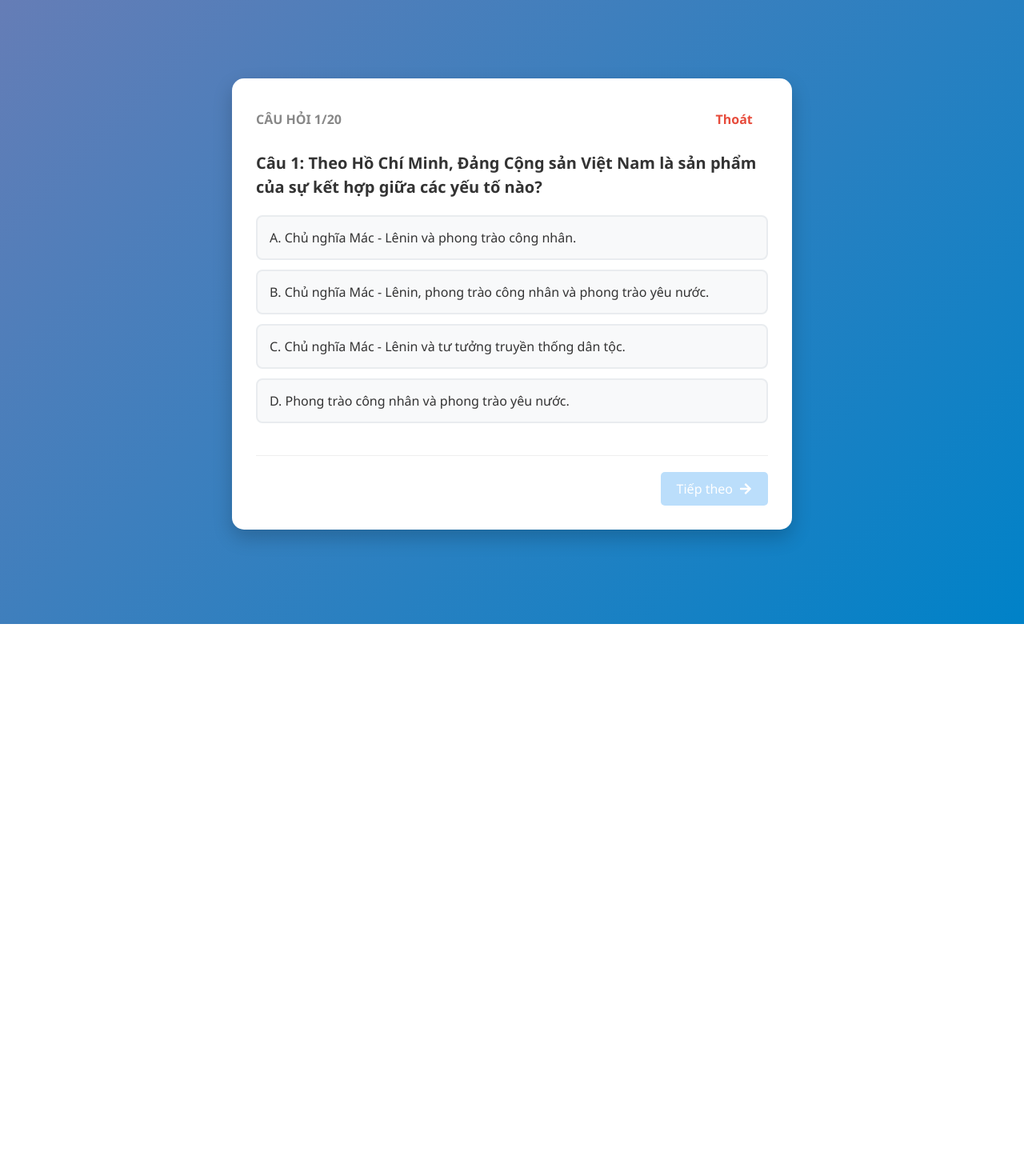
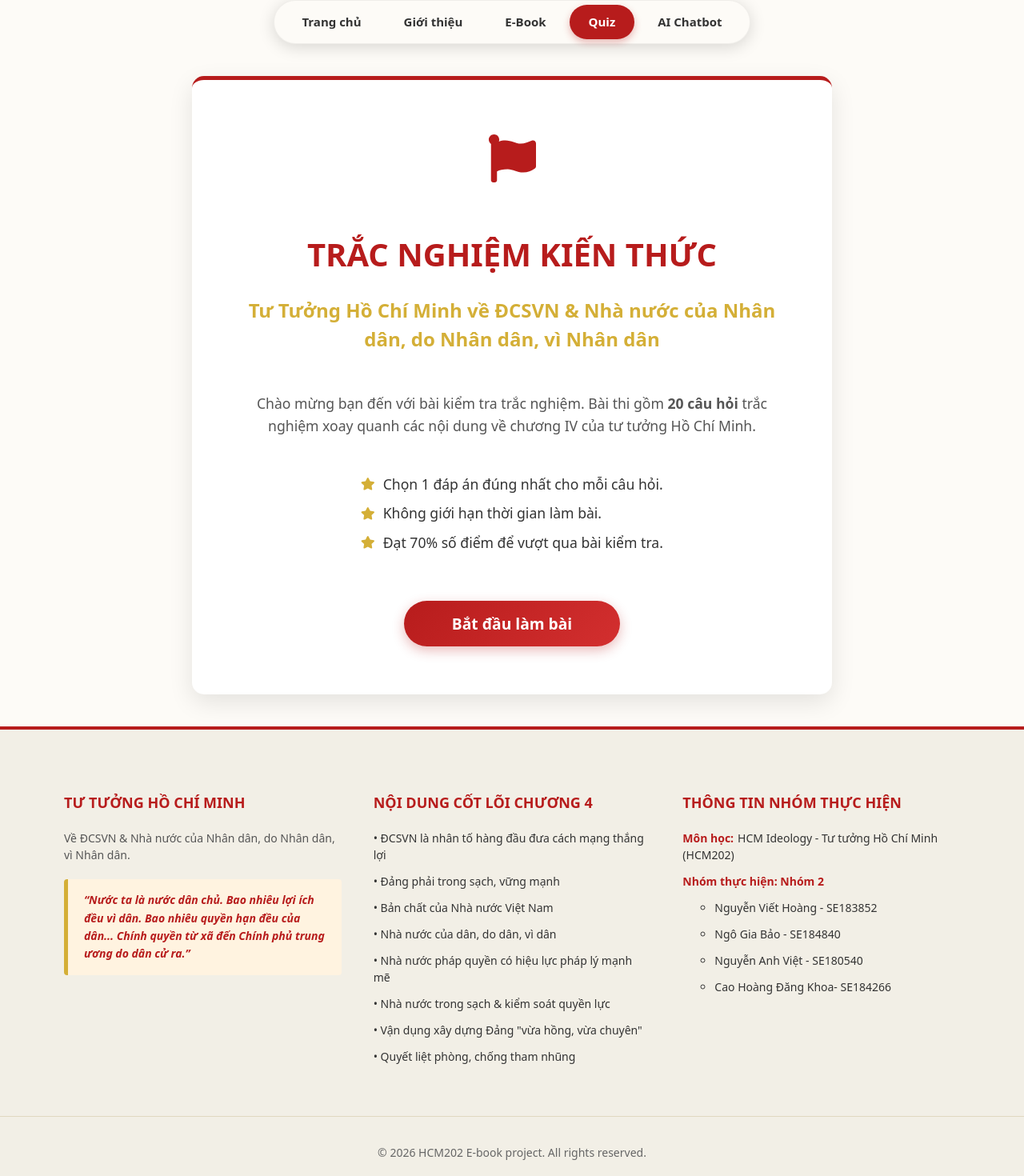
Before and after one commit to BaoNG0105/HCM202_Gr2, a React (Vite) app: page /quiz in a window 1280 px wide. Shown: the part 20-1490 px from the top of the page at 80% size. Before the commit the page ends 800 px from the top, so only its background shows below. Built offline with nearby package versions, Linux system fonts and the light colour scheme.

Commit message:
update website

```diff
--- a/src/components/Footer.css
+++ b/src/components/Footer.css
@@ -1,11 +1,16 @@
 .main-footer {
-    background-color: #111827;
-    color: #e5e7eb;
+    /* 1. Nền màu VÀNG NHẠT (Cream/Giấy cũ) */
+    background-color: #f2efe6;
+
+    /* 2. Text thường màu ĐEN */
+    color: #333333;
+
     padding-top: 60px;
     font-size: 14px;
     width: 100%;
     margin-top: auto;
-    /* Đẩy footer xuống đáy nếu nội dung ngắn */
+    /* Thêm viền đỏ trên cùng để tạo điểm nhấn ngăn cách với body */
+    border-top: 4px solid #b71c1c;
 }
 
 .footer-content {
@@ -20,35 +25,42 @@
 
 .footer-column {
     flex: 1;
-    /* Mỗi cột chiếm độ rộng bằng nhau */
     min-width: 250px;
 }
 
 .footer-column h3 {
-    color: #ffffff;
+    /* 3. Tiêu đề màu ĐỎ ĐẬM */
+    color: #b71c1c;
+
     font-size: 18px;
     margin-bottom: 20px;
     font-weight: 700;
     text-transform: uppercase;
-    /* Chữ in hoa tiêu đề */
 }
 
 /* Style cho cột 1: Subtitle & Quote */
 .subtitle {
-    color: #9ca3af;
+    color: #555555; /* Màu xám đậm hơn chút cho phụ đề */
     margin-bottom: 20px;
+    font-weight: 500;
 }
 
 .quote-box {
-    background-color: rgba(255, 255, 255, 0.05);
-    /* Nền mờ nhẹ */
+    /* Nền cam nhạt/vàng nhạt nổi bật hơn nền footer một chút */
+    background-color: #fff3e0;
+
     padding: 15px;
-    border-left: 4px solid #06b6d4;
-    /* Thanh màu xanh ngọc (Cyan) bên trái */
+
+    /* Thanh viền bên trái màu ĐỎ */
+    border-left: 4px solid #b71c1c;
+
     font-style: italic;
-    color: #22d3ee;
-    /* Màu chữ trích dẫn sáng hơn */
+
+    /* Chữ trích dẫn màu ĐỎ ĐẬM hoặc Đen */
+    color: #b71c1c;
+
     line-height: 1.6;
+    border-radius: 0 4px 4px 0;
 }
 
 /* Style cho cột 2: List */
@@ -59,7 +71,14 @@
 
 .footer-list li {
     margin-bottom: 12px;
-    color: #d1d5db;
+    color: #333333; /* Chữ đen */
+    transition: color 0.2s;
+}
+
+/* Hiệu ứng khi di chuột vào link danh sách */
+.footer-list li:hover {
+    color: #b71c1c;
+    cursor: pointer;
 }
 
 /* Style cho cột 3: Thông tin */
@@ -70,13 +89,12 @@
 
 .footer-info li {
     margin-bottom: 12px;
-    color: #d1d5db;
+    color: #333333; /* Chữ đen */
 }
 
 .footer-info span {
-    font-weight: 600;
-    color: #ffffff;
-    /* Nhãn (Label) màu trắng đậm */
+    font-weight: 700;
+    color: #b71c1c; /* Nhãn (Label) màu ĐỎ để nổi bật */
     margin-right: 5px;
 }
 
@@ -85,9 +103,10 @@
     margin-top: 50px;
     padding: 20px 0;
     text-align: center;
-    border-top: 1px solid #374151;
-    /* Đường kẻ ngang mờ ngăn cách */
-    color: #9ca3af;
-    background-color: #0f141e;
-    /* Màu nền đậm hơn một chút cho đáy */
+
+    /* Nền đậm hơn nền chính một chút để phân biệt */
+    background-color: #f2efe6;
+
+    border-top: 1px solid #e0d8c0;
+    color: #666666; /* Chữ xám cho phần bản quyền */
 }
--- a/src/components/Footer.jsx
+++ b/src/components/Footer.jsx
@@ -20,9 +20,13 @@
           <h3>Nội dung cốt lõi Chương 4</h3>
           <ul className="footer-list">
             <li>• ĐCSVN là nhân tố hàng đầu đưa cách mạng thắng lợi</li>
+            <li>• Đảng phải trong sạch, vững mạnh</li>
+            <li>• Bản chất của Nhà nước Việt Nam</li>
             <li>• Nhà nước của dân, do dân, vì dân</li>
-            <li>• Bản chất giai cấp công nhân của Nhà nước</li>
             <li>• Nhà nước pháp quyền có hiệu lực pháp lý mạnh mẽ</li>
+            <li>• Nhà nước trong sạch & kiểm soát quyền lực</li>
+            <li>• Vận dụng xây dựng Đảng "vừa hồng, vừa chuyên"</li>
+            <li>• Quyết liệt phòng, chống tham nhũng</li>
           </ul>
         </div>
 
@@ -30,14 +34,14 @@
         <div className="footer-column">
           <h3>Thông tin nhóm thực hiện</h3>
           <ul className="footer-info">
-            <li><span>Môn học:</span> HCM202 - Tư tưởng Hồ Chí Minh</li>
-            <li><span>Thành viên nhóm: Nhóm 2</span></li>
+            <li><span>Môn học:</span>HCM Ideology - Tư tưởng Hồ Chí Minh (HCM202)</li>
+            <li><span>Nhóm thực hiện: Nhóm 2</span></li>
             <li>
               <ul>
+                <li>Nguyễn Viết Hoàng - SE183852</li>
                 <li>Ngô Gia Bảo - SE184840</li>
-                <li>Nguyễn Quốc Việt - SE18</li>
-                <li>Nguyễn Viết Hoàng - SE183852</li>
-                <li>Cao Hoàng Đăng Khoa- SE18</li>
+                <li>Nguyễn Anh Việt - SE180540</li>
+                <li>Cao Hoàng Đăng Khoa- SE184266</li>
               </ul>
             </li>
           </ul>
@@ -45,7 +49,7 @@
       </div>
 
       <div className="footer-bottom">
-        <p>© 2025 Tiểu luận Chương 4: Đảng Cộng sản Việt Nam & Nhà nước của Nhân dân, do Nhân dân, vì Nhân dân.</p>
+        <p>© 2026 HCM202 E-book project. All rights reserved.</p>
       </div>
     </footer>
   );
--- a/src/components/Header.css
+++ b/src/components/Header.css
@@ -9,37 +9,46 @@
   width: 100%;
 }
 
-  /* Khối điều hướng hình viên thuốc màu đen */
+/* Khối điều hướng hình viên thuốc */
 .pill-nav {
-    background-color: #0f141e; /* Màu nền đen tối */
-    border-radius: 50px;       /* Bo tròn mạnh để tạo hình viên thuốc */
-    padding: 5px 10px;         /* Khoảng cách đệm bên trong */
+  /* 1. Đổi nền sang màu TRẮNG BE (Màu giấy cũ/ngà) */
+  background-color: #fdfbf7;
+
+  border-radius: 50px;
+  padding: 5px 10px;
   display: flex;
-    gap: 5px;                  /* Khoảng cách giữa các nút */
-    box-shadow: 0 4px 15px rgba(0, 0, 0, 0.3); /* Đổ bóng nhẹ */
+  gap: 5px;
+  /* Tăng độ đậm của bóng đổ để nổi bật trên nền sáng */
+  box-shadow: 0 4px 20px rgba(0, 0, 0, 0.15);
+  border: 1px solid rgba(0,0,0,0.05); /* Thêm viền mờ cho sắc nét */
 }
 
 /* Style chung cho các link */
 .nav-item {
-    color: #e5e7eb;            /* Màu chữ trắng xám */
+  /* 2. Đổi chữ sang màu ĐEN (Xám đậm cho dịu mắt) */
+  color: #333333;
+
   text-decoration: none;
-    padding: 10px 24px;        /* Độ rộng của nút */
-    border-radius: 30px;       /* Bo tròn nút con */
+  padding: 10px 24px;
+  border-radius: 30px;
   font-weight: 600;
   font-size: 15px;
   transition: all 0.3s ease;
 }
 
+/* Hiệu ứng khi di chuột (Hover) */
 .nav-item:hover {
-    color: white;
-    background-color: rgba(255, 255, 255, 0.1);
+  color: #b71c1c; /* Chữ chuyển sang đỏ */
+  background-color: rgba(183, 28, 28, 0.05); /* Nền đỏ rất nhạt */
 }
 
-  /* Style cho nút ĐANG ĐƯỢC CHỌN (Active) - Giống ảnh mẫu */
+/* 3. Style cho nút ĐANG ĐƯỢC CHỌN (Active) -> Màu ĐỎ */
 .nav-item.active {
-    background-color: #06b6d4; /* Màu xanh ngọc (Cyan) */
+  background-color: #b71c1c; /* Màu đỏ cờ (Red) */
   color: #ffffff;            /* Chữ trắng */
-    box-shadow: 0 2px 10px rgba(6, 182, 212, 0.4); /* Bóng sáng màu xanh */
+
+  /* Bóng đổ màu đỏ nhẹ */
+  box-shadow: 0 4px 10px rgba(183, 28, 28, 0.3);
 }
 
 /* Style cho link tạm thời chưa dùng */
--- a/src/pages/BookReader.jsx
+++ b/src/pages/BookReader.jsx
@@ -3,7 +3,7 @@
 import HTMLFlipBook from 'react-pageflip';
 import Page from '../components/Page';
 import './BookReader.css';
-// import Header from '../components/Header';
+import Header from '../components/Header';
 
 // Import Icons
 import {
@@ -95,6 +95,8 @@
     };
 
     return (
+        <div className="book-page-layout">
+            <Header />
             <div className="book-reader-container">
 
                 {/* SIDEBAR - MỤC LỤC */}
@@ -202,6 +204,7 @@
 
                 </div>
             </div>
+        </div>
     );
 }
 
--- a/src/pages/Quiz.css
+++ b/src/pages/Quiz.css
@@ -1,24 +1,124 @@
-.quiz-page {
+/* --- Cấu trúc chung (Đổi nền sang màu kem) --- */
+.quiz-page-wrapper {
+    display: flex;
+    flex-direction: column;
+    min-height: 100vh;
+    background-color: #fdfbf7;
+    /* Màu nền kem đồng bộ với About/Home */
+}
+
+.quiz-body {
+    flex: 1;
     display: flex;
     justify-content: center;
     align-items: center;
-    min-height: 100vh;
-    background: linear-gradient(135deg, #667db6 0%, #0082c8 100%, #0082c8 100%, #667db6 100%);
-    font-family: 'Segoe UI', Tahoma, Geneva, Verdana, sans-serif;
-    padding: 20px;
+    padding: 40px 20px;
 }
 
 .quiz-container {
     background-color: #ffffff;
     width: 100%;
-    max-width: 700px;
-    min-height: 500px; /* Tăng chiều cao tối thiểu một chút */
+    max-width: 800px;
+    min-height: 500px;
     border-radius: 15px;
-    padding: 30px;
-    box-shadow: 0 10px 25px rgba(0, 0, 0, 0.2);
+    padding: 40px;
+    /* Đổi bóng đổ sang tông ấm hơn */
+    box-shadow: 0 10px 30px rgba(0, 0, 0, 0.1);
     display: flex;
     flex-direction: column;
     justify-content: space-between;
+    border-top: 5px solid #b71c1c;
+    /* Viền đỏ trên cùng */
+}
+
+/* --- MÀN HÌNH CHÀO MỪNG (MỚI) --- */
+.welcome-section {
+    display: flex;
+    /* Dùng Flexbox để quản lý bố cục */
+    flex-direction: column;
+    /* Xếp các phần tử theo chiều dọc */
+    align-items: center;
+    /* Căn giữa tất cả các phần tử con */
+    text-align: center;
+    padding: 20px;
+}
+
+.welcome-icon {
+    font-size: 60px;
+    color: #b71c1c;
+    margin-bottom: 20px;
+}
+
+.welcome-section h1 {
+    color: #b71c1c;
+    font-size: 2.5rem;
+    margin-bottom: 10px;
+    text-transform: uppercase;
+}
+
+.welcome-section h2 {
+    color: #d4af37;
+    /* Màu vàng đồng */
+    font-size: 1.5rem;
+    margin-bottom: 30px;
+    font-weight: 600;
+}
+
+.welcome-section p {
+    font-size: 1.1rem;
+    color: #555;
+    margin-bottom: 30px;
+    line-height: 1.6;
+}
+
+.quiz-rules {
+    list-style: none;
+    padding: 0;
+    margin-bottom: 40px;
+    text-align: left;
+
+    /* Sửa ở đây: Loại bỏ display: inline-block cũ nếu có */
+    width: fit-content;
+    /* Chiều rộng ôm sát nội dung */
+    max-width: 100%;
+    /* Không tràn khung trên mobile */
+}
+
+.quiz-rules li {
+    margin-bottom: 10px;
+    font-size: 1.1rem;
+    color: #333;
+    display: flex;
+    align-items: center;
+    gap: 10px;
+}
+
+.quiz-rules li svg {
+    color: #d4af37;
+    /* Ngôi sao màu vàng */
+}
+
+/* Nút bắt đầu */
+.btn-start {
+    background: linear-gradient(135deg, #b71c1c 0%, #d32f2f 100%);
+    color: white;
+    border: none;
+    padding: 15px 60px;
+    /* Tăng padding ngang cho nút đẹp hơn */
+    font-size: 1.2rem;
+    font-weight: bold;
+    border-radius: 50px;
+    cursor: pointer;
+    transition: transform 0.2s, box-shadow 0.2s;
+    box-shadow: 0 5px 15px rgba(183, 28, 28, 0.3);
+
+    /* Đảm bảo nút không bị dính */
+    margin-top: 10px;
+}
+
+.btn-start:hover {
+    transform: translateY(-3px);
+    box-shadow: 0 8px 20px rgba(183, 28, 28, 0.4);
 }
 
 /* --- PHẦN CÂU HỎI --- */
@@ -26,50 +126,63 @@
     display: flex;
     justify-content: space-between;
     align-items: center;
-    margin-bottom: 20px;
+    margin-bottom: 30px;
+    border-bottom: 2px solid #f0f0f0;
+    padding-bottom: 15px;
 }
 
 .question-count {
-    font-size: 16px;
-    color: #888;
-    font-weight: bold;
-    text-transform: uppercase;
+    font-size: 1.2rem;
+    color: #b71c1c;
+    /* Màu đỏ */
+    font-weight: 800;
+}
+
+.question-count .total {
+    color: #999;
+    font-size: 1rem;
+    font-weight: normal;
 }
 
 .btn-exit-quiz {
     background: none;
     border: none;
-    color: #e74c3c;
+    color: #777;
     cursor: pointer;
-    font-weight: bold;
+    font-weight: 600;
+    transition: color 0.2s;
+}
+
+.btn-exit-quiz:hover {
+    color: #b71c1c;
 }
 
 .question-text {
-    font-size: 20px;
+    font-size: 1.3rem;
     color: #333;
     font-weight: 600;
-    margin-bottom: 20px;
+    margin-bottom: 30px;
     line-height: 1.5;
-    min-height: 60px; /* Giữ khung không bị nhảy */
 }
 
 /* --- PHẦN ĐÁP ÁN --- */
 .answer-section {
     display: flex;
     flex-direction: column;
-    gap: 12px;
-    margin-bottom: 20px;
+    gap: 15px;
+    margin-bottom: 30px;
     flex-grow: 1;
 }
 
 .answer-btn {
     width: 100%;
-    padding: 15px;
-    font-size: 16px;
-    background-color: #f8f9fa;
-    border: 2px solid #e9ecef;
-    border-radius: 8px;
-    color: #333;
+    padding: 18px 20px;
+    font-size: 1.1rem;
+    background-color: #fff;
+    border: 2px solid #e0e0e0;
+    /* Viền xám nhạt */
+    border-radius: 10px;
+    color: #444;
     cursor: pointer;
     transition: all 0.2s ease;
     text-align: left;
@@ -77,44 +190,47 @@
 }
 
 .answer-btn:hover {
-    background-color: #e3f2fd;
-    border-color: #90caf9;
+    background-color: #fff9e6;
+    /* Màu vàng rất nhạt khi hover */
+    border-color: #d4af37;
 }
 
-/* Style cho đáp án ĐANG ĐƯỢC CHỌN */
+/* Style cho đáp án ĐANG ĐƯỢC CHỌN -> ĐỔI SANG MÀU ĐỎ */
 .answer-btn.selected {
-    background-color: #e3f2fd;
-    border-color: #2196f3;
-    color: #0d47a1;
-    font-weight: 500;
-    box-shadow: 0 0 0 1px #2196f3; /* Viền sáng hơn */
+    background-color: #ffebee;
+    /* Nền đỏ rất nhạt */
+    border-color: #b71c1c;
+    /* Viền đỏ đậm */
+    color: #b71c1c;
+    font-weight: 600;
+    box-shadow: 0 0 0 1px #b71c1c;
 }
 
-/* --- THANH ĐIỀU HƯỚNG DƯỚI (MỚI) --- */
+/* --- THANH ĐIỀU HƯỚNG --- */
 .navigation-footer {
     display: flex;
     justify-content: space-between;
-    margin-top: 20px;
+    margin-top: auto;
     padding-top: 20px;
     border-top: 1px solid #eee;
 }
 
 .btn-nav {
-    padding: 10px 20px;
+    padding: 12px 25px;
     border: none;
-    border-radius: 5px;
-    font-size: 16px;
+    border-radius: 8px;
+    font-size: 1rem;
     cursor: pointer;
     display: flex;
     align-items: center;
     gap: 8px;
     transition: all 0.2s;
-    font-weight: 500;
+    font-weight: 600;
 }
 
 .btn-prev {
-    background-color: #f1f1f1;
-    color: #333;
+    background-color: #f5f5f5;
+    color: #555;
 }
 
 .btn-prev:hover:not(:disabled) {
@@ -122,29 +238,32 @@
 }
 
 .btn-prev:disabled {
-    opacity: 0.5;
-    cursor: not-allowed;
-    visibility: hidden; /* Ẩn luôn nút back nếu ở trang 1 */
+    opacity: 0;
+    /* Ẩn hẳn thay vì mờ */
+    cursor: default;
 }
 
+/* Nút Next chuyển sang màu ĐỎ */
 .btn-next {
-    background-color: #2196f3;
+    background-color: #b71c1c;
     color: white;
 }
 
 .btn-next:hover:not(:disabled) {
-    background-color: #1976d2;
+    background-color: #9a1010;
     transform: translateX(3px);
+    box-shadow: 0 4px 10px rgba(183, 28, 28, 0.3);
 }
 
-/* Khi nút Next bị disable (chưa chọn đáp án) */
 .btn-next:disabled {
-    background-color: #bbdefb;
+    background-color: #e0e0e0;
+    color: #999;
     cursor: not-allowed;
     transform: none;
+    box-shadow: none;
 }
 
-/* --- MÀN HÌNH KẾT QUẢ (Giữ nguyên) --- */
+/* --- MÀN HÌNH KẾT QUẢ --- */
 .score-section {
     display: flex;
     flex-direction: column;
@@ -153,43 +272,90 @@
     height: 100%;
     text-align: center;
     padding: 20px 0;
+    animation: fadeIn 0.5s ease;
+}
+
+@keyframes fadeIn {
+    from {
+        opacity: 0;
+        transform: translateY(10px);
+    }
+
+    to {
+        opacity: 1;
+        transform: translateY(0);
+    }
 }
 
 .score-circle {
-    width: 120px;
-    height: 120px;
-    background-color: #2196f3;
+    width: 150px;
+    height: 150px;
+    /* Gradient Đỏ */
+    background: linear-gradient(135deg, #b71c1c 0%, #ff5252 100%);
     border-radius: 50%;
     display: flex;
+    flex-direction: column;
     align-items: center;
     justify-content: center;
     color: white;
-    font-size: 24px;
-    font-weight: bold;
-    margin: 20px 0;
+    margin: 30px 0;
+    box-shadow: 0 10px 20px rgba(183, 28, 28, 0.3);
+}
+
+.score-circle span {
+    font-size: 3.5rem;
+    font-weight: 800;
+    line-height: 1;
+}
+
+.score-circle small {
+    font-size: 1.2rem;
+    opacity: 0.9;
 }
 
 .score-text {
-    font-size: 18px;
-    color: #555;
-    margin-bottom: 30px;
+    font-size: 1.3rem;
+    color: #333;
+    margin-bottom: 40px;
+    max-width: 600px;
 }
 
 .score-actions {
     display: flex;
-    gap: 15px;
+    gap: 20px;
 }
 
-.btn-restart, .btn-home {
-    padding: 12px 24px;
+.btn-restart,
+.btn-home {
+    padding: 12px 30px;
     border: none;
-    border-radius: 5px;
+    border-radius: 50px;
     cursor: pointer;
-    font-size: 16px;
+    font-size: 1rem;
+    font-weight: 600;
     display: flex;
     align-items: center;
-    gap: 8px;
+    gap: 10px;
+    transition: all 0.2s;
 }
 
-.btn-restart { background-color: #2196f3; color: white; }
-.btn-home { background-color: #6c757d; color: white; }
+.btn-restart {
+    background-color: #b71c1c;
+    color: white;
+}
+
+.btn-restart:hover {
+    background-color: #9a1010;
+    transform: translateY(-2px);
+}
+
+.btn-home {
+    background-color: white;
+    color: #555;
+    border: 1px solid #ddd;
+}
+
+.btn-home:hover {
+    background-color: #f5f5f5;
+    border-color: #ccc;
+}
--- a/src/pages/Quiz.jsx
+++ b/src/pages/Quiz.jsx
@@ -1,12 +1,14 @@
 import React, { useState } from 'react';
 import { useNavigate } from 'react-router-dom';
-import { FaArrowLeft, FaRedo, FaArrowRight, FaCheck } from 'react-icons/fa';
+import { FaArrowLeft, FaRedo, FaArrowRight, FaCheck, FaStar, FaFlag } from 'react-icons/fa';
+import Header from '../components/Header';
+import Footer from '../components/Footer';
 import './Quiz.css';
 
 const Quiz = () => {
   const navigate = useNavigate();
 
-  // --- DỮ LIỆU CÂU HỎI (Giữ nguyên) ---
+  // --- DỮ LIỆU CÂU HỎI (20 Câu - Giữ nguyên dữ liệu cũ của bạn) ---
   const questions = [
     {
       questionText: 'Câu 1: Theo Hồ Chí Minh, Đảng Cộng sản Việt Nam là sản phẩm của sự kết hợp giữa các yếu tố nào?',
@@ -191,27 +193,28 @@
   ];
 
   // --- STATES ---
+  const [isStarted, setIsStarted] = useState(false); // Trạng thái bắt đầu
   const [currentQuestion, setCurrentQuestion] = useState(0);
   const [showScore, setShowScore] = useState(false);
-
-  // State mới: Lưu index đáp án người dùng chọn cho từng câu (ban đầu là null hết)
-  // Ví dụ: [null, null, 1, 0, ...] nghĩa là câu 1,2 chưa chọn, câu 3 chọn B, câu 4 chọn A
   const [userAnswers, setUserAnswers] = useState(Array(questions.length).fill(null));
 
-  // --- XỬ LÝ CHỌN ĐÁP ÁN (Không chuyển câu ngay) ---
+  // --- HÀM XỬ LÝ ---
+  const handleStartQuiz = () => {
+    setIsStarted(true);
+  };
+
   const handleOptionSelect = (optionIndex) => {
     const newAnswers = [...userAnswers];
     newAnswers[currentQuestion] = optionIndex;
     setUserAnswers(newAnswers);
   };
 
-  // --- XỬ LÝ CHUYỂN CÂU ---
   const handleNextQuestion = () => {
     const nextQuestion = currentQuestion + 1;
     if (nextQuestion < questions.length) {
       setCurrentQuestion(nextQuestion);
     } else {
-      setShowScore(true); // Hết câu hỏi thì hiện điểm
+      setShowScore(true);
     }
   };
 
@@ -222,7 +225,6 @@
     }
   };
 
-  // --- TÍNH ĐIỂM (Chỉ tính khi kết thúc) ---
   const calculateScore = () => {
     let score = 0;
     userAnswers.forEach((answerIndex, questionIndex) => {
@@ -233,30 +235,56 @@
     return score;
   };
 
-  // --- RESET QUIZ ---
   const handleRestart = () => {
     setUserAnswers(Array(questions.length).fill(null));
     setCurrentQuestion(0);
     setShowScore(false);
+    setIsStarted(false); // Quay về màn hình chào
   };
 
   const finalScore = calculateScore();
 
   return (
-    <div className="quiz-page">
+    <div className="quiz-page-wrapper">
+      <Header />
+
+      <main className="quiz-body">
         <div className="quiz-container">
 
-        {/* MÀN HÌNH KẾT QUẢ */}
-        {showScore ? (
+          {/* MÀN HÌNH CHÀO MỪNG */}
+          {!isStarted ? (
+            <div className="welcome-section">
+              <div className="welcome-icon">
+                <FaFlag />
+              </div>
+              <h1>Trắc Nghiệm Kiến Thức</h1>
+              <h2>Tư Tưởng Hồ Chí Minh về ĐCSVN & Nhà nước của Nhân dân, do Nhân dân, vì Nhân dân</h2>
+              <p>
+                Chào mừng bạn đến với bài kiểm tra trắc nghiệm.
+                Bài thi gồm <strong>{questions.length} câu hỏi</strong> trắc nghiệm xoay quanh các nội dung về chương IV của tư tưởng Hồ Chí Minh.
+              </p>
+              <ul className="quiz-rules">
+                <li><FaStar /> Chọn 1 đáp án đúng nhất cho mỗi câu hỏi.</li>
+                <li><FaStar /> Không giới hạn thời gian làm bài.</li>
+                <li><FaStar /> Đạt 70% số điểm để vượt qua bài kiểm tra.</li>
+              </ul>
+              <button className="btn-start" onClick={handleStartQuiz}>
+                Bắt đầu làm bài
+              </button>
+            </div>
+          ) : showScore ? (
+
+            /* MÀN HÌNH KẾT QUẢ */
             <div className="score-section">
               <h2>Kết quả của bạn</h2>
               <div className="score-circle">
-              <span>{finalScore}</span> / {questions.length}
+                <span>{finalScore}</span>
+                <small>/ {questions.length}</small>
               </div>
               <p className="score-text">
-              {finalScore === 10 ? "Xuất sắc! Bạn đã nắm vững kiến thức." :
-                finalScore >= 7 ? "Làm tốt lắm! Kiến thức của bạn khá vững." :
-                  "Hãy cố gắng hơn nhé! Bạn có thể đọc lại sách để ôn tập."}
+                {finalScore === questions.length ? "Xuất sắc! Bạn đã nắm vững hoàn toàn kiến thức." :
+                 finalScore >= 14 ? "Làm tốt lắm! Kiến thức của bạn khá vững." :
+                 "Hãy ôn tập lại Chương 4 và thử lại nhé!"}
               </p>
 
               <div className="score-actions">
@@ -268,6 +296,7 @@
                 </button>
               </div>
             </div>
+
           ) : (
 
             /* MÀN HÌNH CÂU HỎI */
@@ -275,7 +304,7 @@
               <div className="question-section">
                 <div className="question-header">
                   <span className="question-count">
-                  Câu hỏi {currentQuestion + 1}/{questions.length}
+                    Câu {currentQuestion + 1} <span className="total">/ {questions.length}</span>
                   </span>
                   <button className="btn-exit-quiz" onClick={() => navigate('/')}>Thoát</button>
                 </div>
@@ -286,9 +315,7 @@
 
               <div className="answer-section">
                 {questions[currentQuestion].answerOptions.map((answerOption, index) => {
-                // Kiểm tra xem đáp án này có đang được chọn không
                   const isSelected = userAnswers[currentQuestion] === index;
-
                   return (
                     <button
                       key={index}
@@ -301,12 +328,11 @@
                 })}
               </div>
 
-            {/* --- THANH ĐIỀU HƯỚNG MỚI --- */}
               <div className="navigation-footer">
                 <button
                   className="btn-nav btn-prev"
                   onClick={handlePrevQuestion}
-                disabled={currentQuestion === 0} // Ẩn/Disable nếu là câu đầu
+                  disabled={currentQuestion === 0}
                 >
                   <FaArrowLeft /> Quay lại
                 </button>
@@ -314,7 +340,7 @@
                 <button
                   className="btn-nav btn-next"
                   onClick={handleNextQuestion}
-                disabled={userAnswers[currentQuestion] === null} // Disable nếu chưa chọn
+                  disabled={userAnswers[currentQuestion] === null}
                 >
                   {currentQuestion === questions.length - 1 ? (
                     <>Hoàn thành <FaCheck /></>
@@ -326,6 +352,9 @@
             </>
           )}
         </div>
+      </main>
+
+      <Footer />
     </div>
   );
 };
```
Also changed, not shown: src/pages/About.jsx (+59 -14 lines), src/pages/BookReader.css (+12 -2 lines), src/pages/Home.css (+32 -21 lines), src/pages/Home.jsx (+24 -7 lines). Lines whose indentation alone changed are shown as unchanged.
